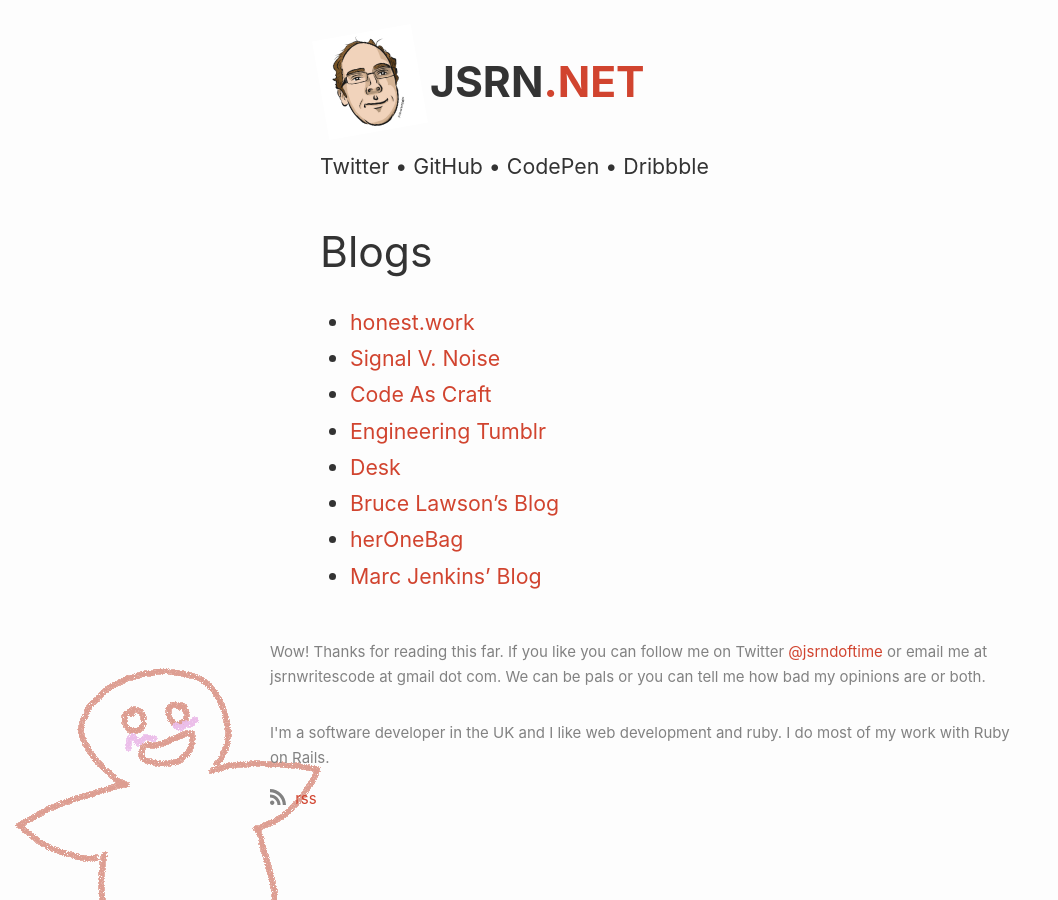
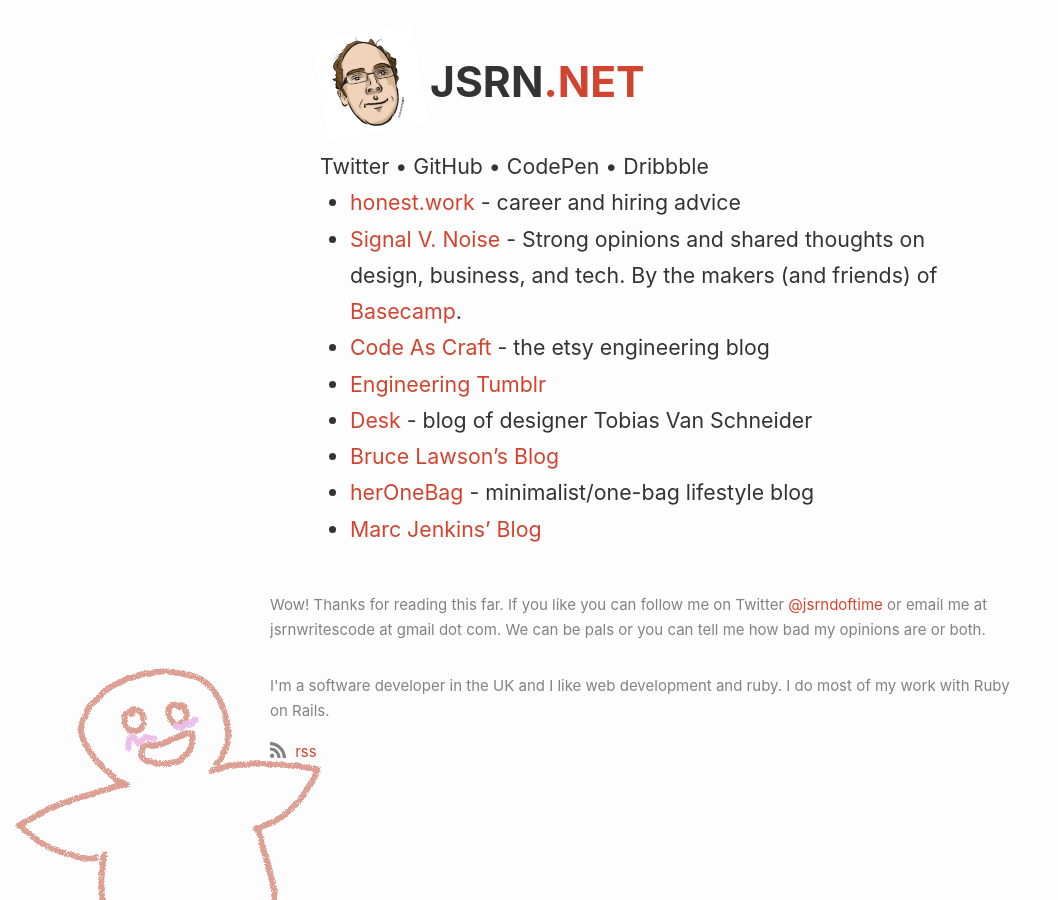
Before and after one commit to jsrn/jsrn.github.io, a Jekyll site: the page built from links.md, in a window 1280 px wide. Shown: the whole page, without its empty margins (0-1058 px from the left). Built offline with Jekyll 4.4.1, drawn with Linux system fonts in a browser that asks for light colours; our own code applies the rules of GitHub Pages for plain Markdown files.

Commit message:
Update links.md

```diff
--- a/links.md
+++ b/links.md
@@ -2,13 +2,11 @@
 layout: page
 ---
 
-# Blogs
-
-* [honest.work](https://blog.honest.work/)
-* [Signal V. Noise](https://m.signalvnoise.com/)
-* [Code As Craft](https://codeascraft.com/)
+* [honest.work](https://blog.honest.work/) - career and hiring advice
+* [Signal V. Noise](https://m.signalvnoise.com/) - Strong opinions and shared thoughts on design, business, and tech. By the makers (and friends) of [Basecamp](https://www.basecamp.com/).
+* [Code As Craft](https://codeascraft.com/) - the etsy engineering blog
 * [Engineering Tumblr](https://engineering.tumblr.com/)
-* [Desk](https://www.vanschneider.com/blog)
+* [Desk](https://www.vanschneider.com/blog) - blog of designer Tobias Van Schneider
 * [Bruce Lawson's Blog](https://www.brucelawson.co.uk/)
-* [herOneBag](https://heronebag.com/)
+* [herOneBag](https://heronebag.com/) - minimalist/one-bag lifestyle blog
 * [Marc Jenkins' Blog](https://marcjenkins.co.uk/blog/)
```
